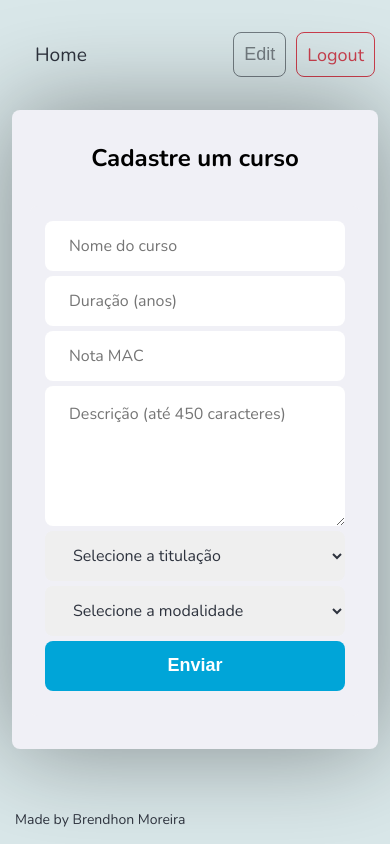
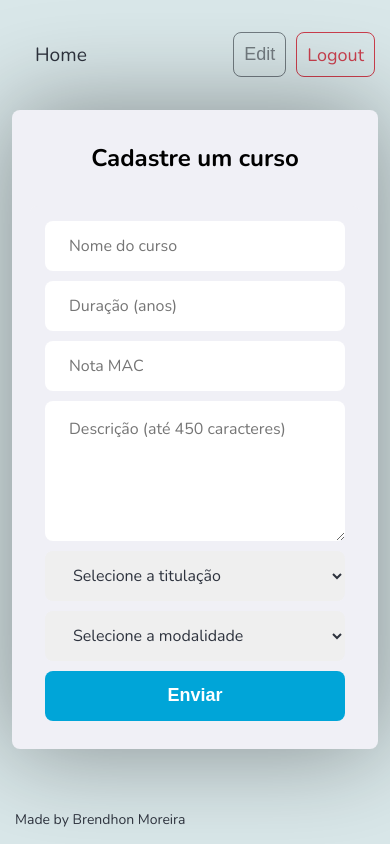
Before and after one commit to Brendhon/SearchFacul_Web, a React (Create React App) app: page /course/create in a window 390 px wide. Built offline with nearby package versions, Linux system fonts and the light colour scheme.

Commit message:
change: CSS and Schema message

```diff
--- a/src/components/Form/Course.css
+++ b/src/components/Form/Course.css
@@ -105,13 +105,26 @@
         width: 300px;
         grid-template-columns: 1fr;
         grid-template-areas:
+
         "name"
+        "errName"
+
         "duration"
+        "errDuration"
+
         "score"
+        "errScore"
+
         "description"
         "description"
+        "errDescription"
+
         "select-titration"
+        "errTitration"
+
         "select-modality"
+        "errModality"
+
         "button";
     }
 
--- a/src/utils/schemas.jsx
+++ b/src/utils/schemas.jsx
@@ -7,7 +7,7 @@ const courseSchema = yup.object().shape({
     duration: yup.string().trim().required('Informe a duração do curso'),
 
     score: yup.string()
-        .length(1, 'Apenas um número')
+        .length(1, 'Apenas um número inteiro')
         .matches(/[0-5]+/gi, "Apenas números de 0 - 5"),
 
     description: yup.string().trim().required('Informe uma descrição'),
```
